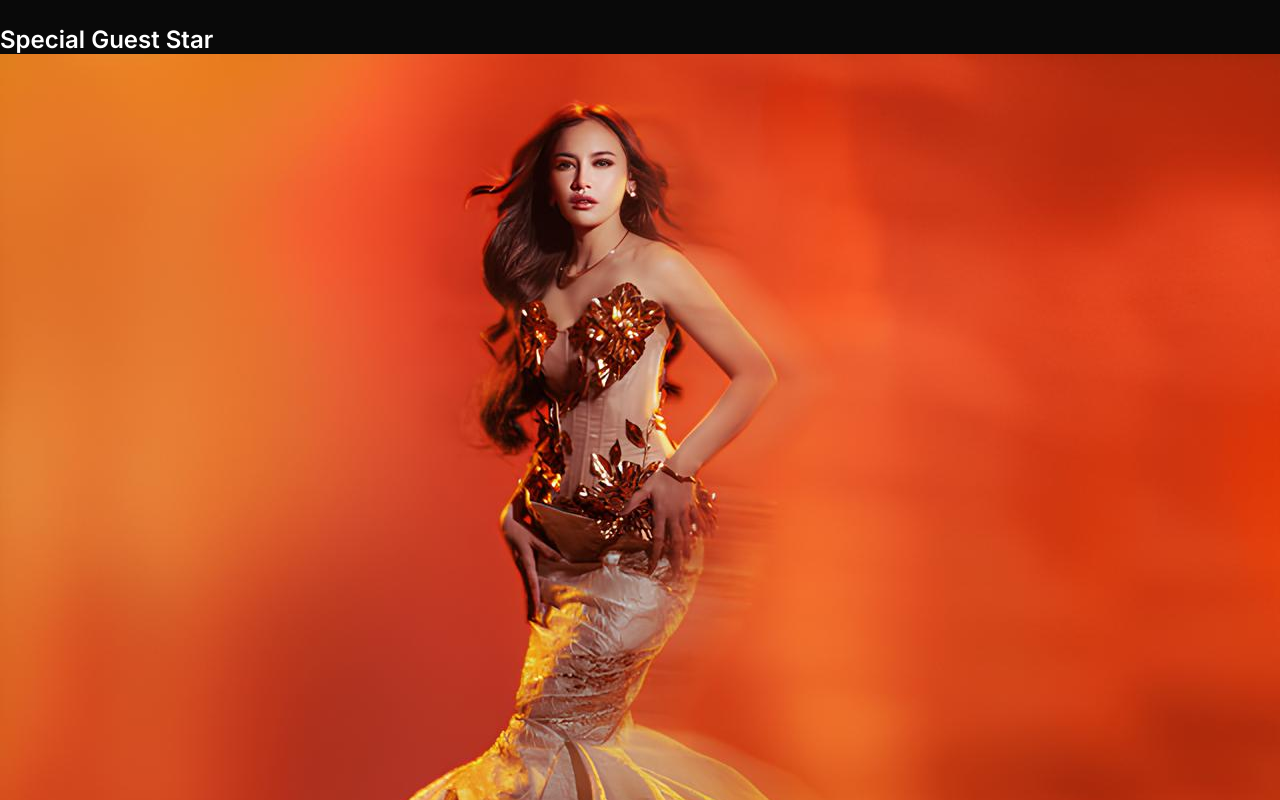
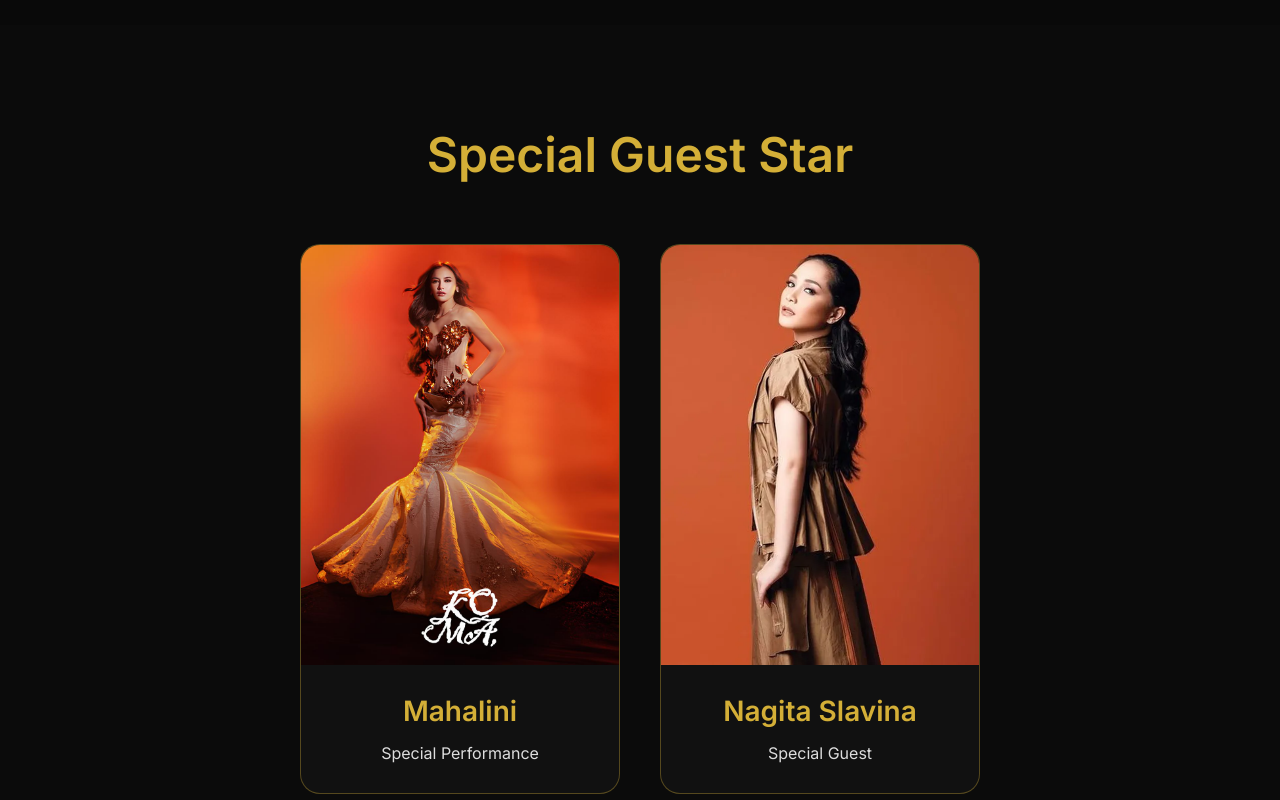
Before and after one commit to ardianazefa08/arzea-opening, a plain HTML site: page index.html in a window 1280 px wide. Shown: the part 1160-1960 px from the top of the page. Drawn offline with nearby package versions, Linux system fonts and the light colour scheme.

Commit message:
style guest star

```diff
--- a/style.css
+++ b/style.css
@@ -259,3 +259,58 @@ width:70px;
 }
 
 }
+
+/* =======================
+   GUEST STAR
+======================= */
+
+.guest-star{
+    background:#0b0b0b;
+    padding:100px 10%;
+    text-align:center;
+}
+
+.guest-star h2{
+    color:#d4af37;
+    font-size:48px;
+    margin-bottom:60px;
+}
+
+.guest-container{
+    display:flex;
+    justify-content:center;
+    gap:40px;
+    flex-wrap:wrap;
+}
+
+.guest-card{
+    width:320px;
+    background:#111;
+    border:1px solid rgba(212,175,55,.35);
+    border-radius:20px;
+    overflow:hidden;
+    transition:.4s;
+}
+
+.guest-card:hover{
+    transform:translateY(-10px);
+    box-shadow:0 20px 40px rgba(212,175,55,.25);
+}
+
+.guest-card img{
+    width:100%;
+    height:420px;
+    object-fit:cover;
+    object-position:center;
+}
+
+.guest-card h3{
+    color:#d4af37;
+    margin-top:25px;
+    font-size:28px;
+}
+
+.guest-card p{
+    color:#ddd;
+    margin:15px 0 30px;
+}
```
